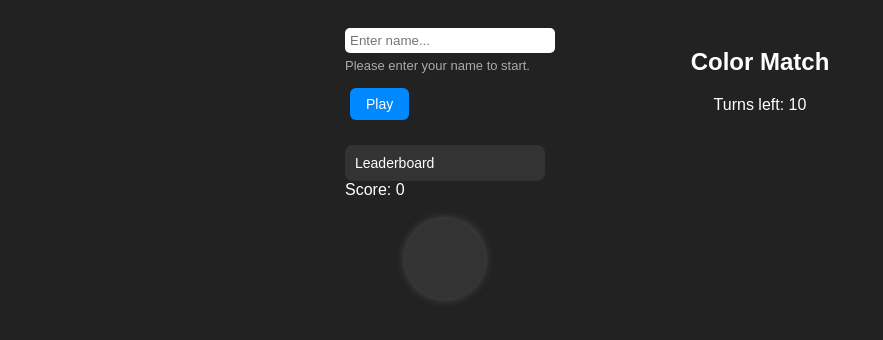
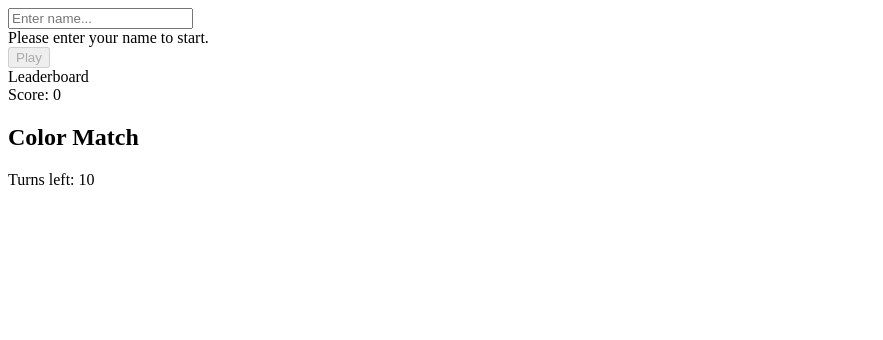
Before and after one commit to Joemarroque/color-match, a plain HTML site: page index.html in a window 1280 px wide. Shown: the whole page, without its empty margins (0-883 px from the left). Drawn offline with Linux system fonts and the light colour scheme; no server answers.

Commit message:
index.html

```diff
--- a/index.html
+++ b/index.html
@@ -4,96 +4,11 @@
   <meta charset="UTF-8">
   <title>Color Match</title>
   <style>
-    body {
-      font-family: sans-serif;
-      display: flex;
-      justify-content: center;
-      align-items: flex-start;
-      padding: 20px;
-      background: #222;
-      color: #fff;
-    }
-    .sidebar {
-      margin-right: 40px;
-      width: 200px;
-    }
-    .orb {
-      width: 80px;
-      height: 80px;
-      border-radius: 50%;
-      margin: 20px auto;
-      background: #333;
-      box-shadow: 0 0 10px #555;
-      transition: background 0.5s, box-shadow 0.5s;
-    }
-    .orb.glow-1 { background: #bbb; box-shadow: 0 0 15px #bbb; }
-    .orb.glow-2 { background: #ddd; box-shadow: 0 0 25px #ddd; }
-    .orb.glow-3 { background: #fff; box-shadow: 0 0 35px #fff; }
-    .leaderboard {
-      font-size: 14px;
-      background: #333;
-      padding: 10px;
-      border-radius: 8px;
-      margin-top: 20px;
-    }
-    .leaderboard .entry {
-      padding: 2px 0;
-    }
-    .leaderboard .highlight {
-      color: yellow;
-    }
-    .main {
-      text-align: center;
-    }
-    .grid {
-      display: grid;
-      grid-template-columns: repeat(4, 80px);
-      grid-gap: 10px;
-      margin-bottom: 20px;
-    }
-    .tile {
-      width: 80px;
-      height: 80px;
-      background: #444;
-      border-radius: 10px;
-      cursor: pointer;
-      transition: background 0.3s;
-    }
-    .revealed {
-      border: 2px solid #fff;
-    }
-    #turns, #score {
-      margin-bottom: 10px;
-    }
-    #continueGame, #retryGame, #startGame {
-      padding: 8px 16px;
-      font-size: 14px;
-      background: #08f;
-      border: none;
-      border-radius: 6px;
-      color: white;
-      cursor: pointer;
-      margin: 5px;
-    }
-    #playerNameInput {
-      width: 100%;
-      padding: 5px;
-      margin-bottom: 5px;
-      border-radius: 5px;
-      border: none;
-    }
-    #namePrompt {
-      font-size: 13px;
-      margin-bottom: 10px;
-      color: #aaa;
-    }
-
+    /* ... same styles as before ... (no changes here) */
   </style>
 
-    <!-- Firebase App (Core SDK) -->
+  <!-- Firebase SDKs -->
   <script src="https://www.gstatic.com/firebasejs/9.22.2/firebase-app.js"></script>
-
-<!-- Firebase Realtime Database -->
   <script src="https://www.gstatic.com/firebasejs/9.22.2/firebase-database.js"></script>
 </head>
 <body>
@@ -117,23 +32,21 @@
 
 <script>
   const colors = ["red", "blue", "green", "yellow", "orange", "purple", "cyan", "pink"];
-  // Firebase Config
+
   const firebaseConfig = {
     apiKey: "AIzaSyA0cWK1uSrL6RdJM7ZD72-buLoh8Yoj2ik",
     authDomain: "match-color-778e0.firebaseapp.com",
     databaseURL: "https://match-color-778e0-default-rtdb.asia-southeast1.firebasedatabase.app",
     projectId: "match-color-778e0",
-  storageBucket: "match-color-778e0.firebasestorage.app",
+    storageBucket: "match-color-778e0.appspot.com",
     messagingSenderId: "377488439379",
     appId: "1:377488439379:web:7cc6c74cd528fa08b22ea6",
     measurementId: "G-57VFQSTKLP"
   };
 
-// Initialize Firebase
   firebase.initializeApp(firebaseConfig);
+  const db = firebase.database();
 
-// Get reference to the database
-const db = firebase.database();
   const gameGrid = document.getElementById("gameGrid");
   const turnsDisplay = document.getElementById("turns");
   const scoreDisplay = document.getElementById("score");
@@ -155,7 +68,6 @@ const db = firebase.database();
   let score = 0;
   let gameEnded = true;
   let playerName = "";
-  let players = [];
   let successfulGames = 0;
 
   nameInput.addEventListener("input", () => {
@@ -192,7 +104,7 @@ const db = firebase.database();
     db.ref("players")
       .orderByChild("score")
       .limitToLast(7)
-    .once("value", snapshot => {
+      .on("value", snapshot => {
         const data = snapshot.val();
         if (!data) return;
 
@@ -206,6 +118,21 @@ const db = firebase.database();
           entry.textContent = `${p.name}: ${p.score}`;
           leaderboard.appendChild(entry);
         });
+      });
+  }
+
+  function saveScoreIfHigher() {
+    if (!playerName) return;
+
+    const playerRef = db.ref("players/" + playerName);
+    playerRef.once("value").then(snapshot => {
+      const existing = snapshot.val();
+      if (!existing || score > existing.score) {
+        playerRef.set({
+          name: playerName,
+          score: score
+        });
+      }
     });
   }
 
@@ -227,18 +154,10 @@ const db = firebase.database();
       retryBtn.style.display = "inline-block";
       continueBtn.style.display = "none";
     }
+
     updateOrb();
     updateScore();
-
-    if (playerName) {
-  const playerRef = db.ref("players/" + playerName);
-  playerRef.set({
-    name: playerName,
-    score: score
-  });
-}
-
-    updateLeaderboard();
+    saveScoreIfHigher();
   }
 
   function resetTiles() {
@@ -311,6 +230,9 @@ const db = firebase.database();
   retryBtn.addEventListener("click", () => {
     restartGame(10);
   });
+
+  // Initial load
+  updateLeaderboard();
 </script>
 
 </body>
```
Lines whose indentation alone changed are shown as unchanged.
